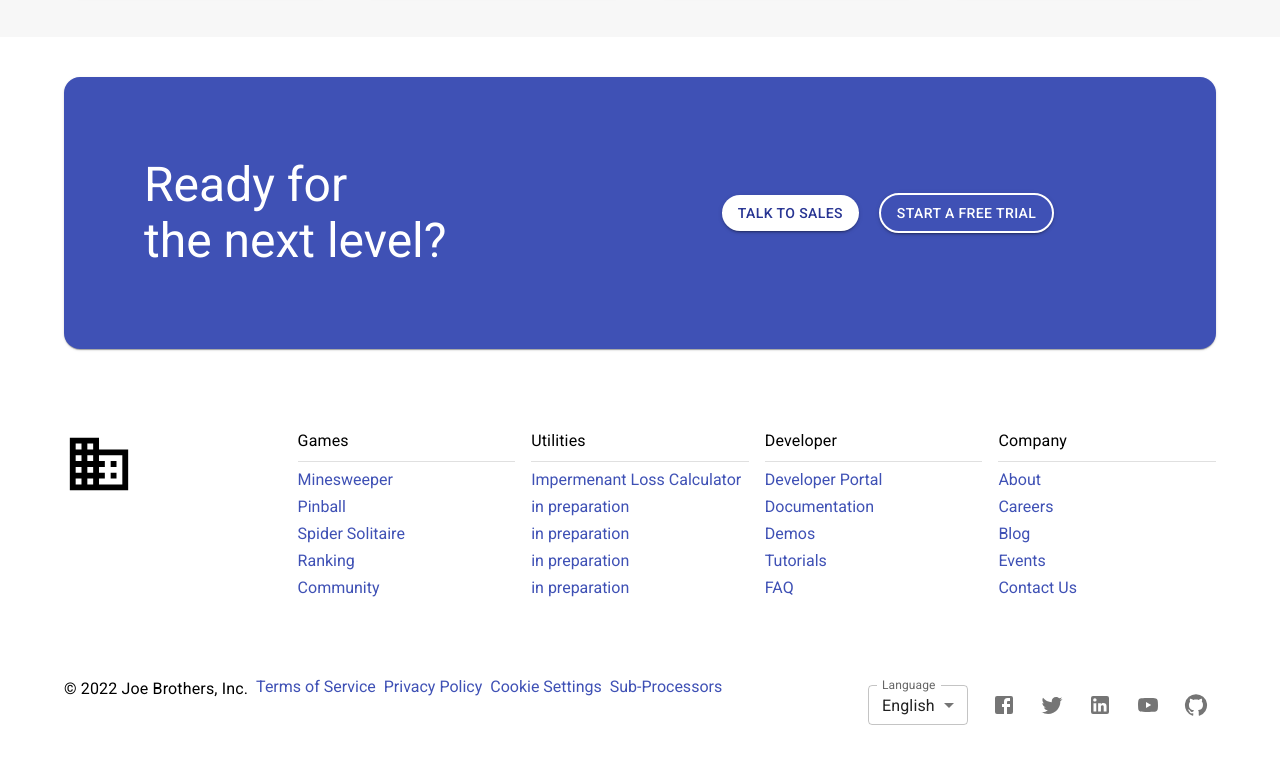
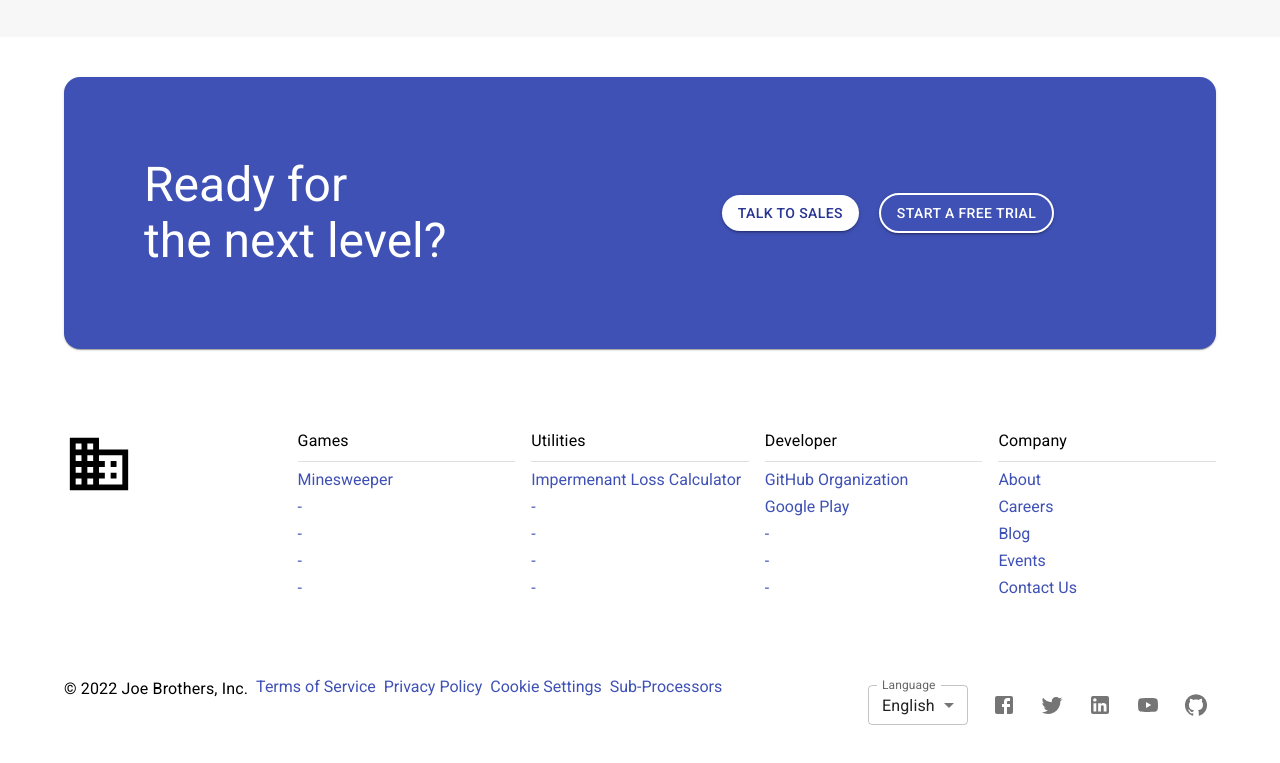
Before and after one commit to joe-brothers/joe-brothers.github.io, a React (Create React App) app: page / in a window 1280 px wide. Shown: the part 3599-4362 px from the top of the page. Built offline with nearby package versions, Linux system fonts and the light colour scheme.

Commit message:
Edit: gather links, make function that opens link

```diff
--- a/src/components/Footer/FooterMenu.tsx
+++ b/src/components/Footer/FooterMenu.tsx
@@ -1,5 +1,7 @@
 import { Divider, Grid, Link, styled, Typography } from "@mui/material";
 import { Business as BusinessIcon } from "@mui/icons-material";
+import { openLinkInNewTab } from "../../utils";
+import { links } from "../../data";
 
 const MenuLink = styled(Link)(({ theme }) => ({
   fontFamily: "Roboto",
@@ -12,38 +14,34 @@ const MenuLink = styled(Link)(({ theme }) => ({
 
 const footerMenuData: Record<string, Record<string, () => void>[]> = {
   Games: [
-    { Minesweeper: () => window.open("https://joe-brothers.com/minesweeper/", "_blank") },
-    { Pinball: () => console.log("tmp") },
-    { "Spider Solitaire": () => console.log("tmp") },
-    { Ranking: () => console.log("tmp") },
-    { Community: () => console.log("tmp") },
+    { Minesweeper: () => openLinkInNewTab(links.game.minesweeper) },
+    { "-": () => console.log("tmp") },
+    { "-": () => console.log("tmp") },
+    { "-": () => console.log("tmp") },
+    { "-": () => console.log("tmp") },
   ],
   Utilities: [
     {
-      "Impermenant Loss Calculator": () =>
-        window.open(
-          "https://play.google.com/store/apps/details?id=com.joebrothers.impermanent_loss_calculator&hl=en_US&gl=US",
-          "_blank",
-        ),
+      "Impermenant Loss Calculator": () => openLinkInNewTab(links.utility.impermanent),
     },
-    { "in preparation": () => console.log("tmp") },
-    { "in preparation": () => console.log("tmp") },
-    { "in preparation": () => console.log("tmp") },
-    { "in preparation": () => console.log("tmp") },
+    { "-": () => console.log("tmp") },
+    { "-": () => console.log("tmp") },
+    { "-": () => console.log("tmp") },
+    { "-": () => console.log("tmp") },
   ],
   Developer: [
-    { "Developer Portal": () => console.log("tmp") },
-    { Documentation: () => console.log("tmp") },
-    { Demos: () => console.log("tmp") },
-    { Tutorials: () => console.log("tmp") },
-    { FAQ: () => console.log("tmp") },
+    { "GitHub Organization": () => openLinkInNewTab(links.GitHub) },
+    { "Google Play": () => openLinkInNewTab(links.GooglePlay) },
+    { "-": () => console.log("tmp") },
+    { "-": () => console.log("tmp") },
+    { "-": () => console.log("tmp") },
   ],
   Company: [
     { About: () => console.log("tmp") },
     { Careers: () => console.log("tmp") },
     { Blog: () => console.log("tmp") },
     { Events: () => console.log("tmp") },
-    { "Contact Us": () => console.log("tmp") },
+    { "Contact Us": () => openLinkInNewTab(links.Mail) },
   ],
 };
 
--- a/src/components/Footer/SocialIcons.tsx
+++ b/src/components/Footer/SocialIcons.tsx
@@ -1,5 +1,7 @@
 import { Facebook, LinkedIn, Twitter, GitHub, YouTube } from "@mui/icons-material";
 import { IconButton } from "@mui/material";
+import { links } from "../../data";
+import { openLinkInNewTab } from "../../utils";
 
 export const SocialIcons = () => {
   return (
@@ -16,7 +18,7 @@ export const SocialIcons = () => {
       <IconButton>
         <YouTube />
       </IconButton>
-      <IconButton onClick={() => window.open("https://github.com/joe-brothers/joe-brothers.github.io", "_blank")}>
+      <IconButton onClick={() => openLinkInNewTab(links.GitHub)}>
         <GitHub />
       </IconButton>
     </>
--- a/src/components/contents/CardsContent/CardsContent.tsx
+++ b/src/components/contents/CardsContent/CardsContent.tsx
@@ -1,10 +1,9 @@
-import { useEffect } from "react";
 import { CardWithThumbnail } from "./CardWithThumbnail";
 import type { CardWithThumbnailData } from "../../../types";
 import { Container, Grid, Typography } from "@mui/material";
 
 export const CardsContent = ({ pageTitle, cardsData }: { pageTitle: string; cardsData: CardWithThumbnailData }) => {
-  useEffect(() => window.scroll({ top: 0 }), []);
+  window.scroll({ top: 0 });
 
   return (
     <Container maxWidth="lg" sx={{ pt: { xs: 11, md: 15 }, pb: 15 }}>
--- a/src/components/contents/ErrorContent/ErrorContent.tsx
+++ b/src/components/contents/ErrorContent/ErrorContent.tsx
@@ -1,6 +1,8 @@
 import { Container, Typography } from "@mui/material";
 
 export const ErrorContent = ({ emoji, message }: { emoji: string; message: string }) => {
+  window.scroll({ top: 0 });
+
   return (
     <Container maxWidth="lg" sx={{ pt: { xs: 11, md: 15 }, pb: 15 }}>
       <Typography align="center" variant="h2">
--- a/src/components/contents/MainContent/Products/Products.tsx
+++ b/src/components/contents/MainContent/Products/Products.tsx
@@ -1,6 +1,8 @@
 import { Container } from "@mui/material";
 import { useNavigate } from "react-router-dom";
 import { ProductWithImage } from "./ProductWithImage";
+import { openLinkInNewTab } from "../../../../utils";
+import { links } from "../../../../data";
 
 export const Products = () => {
   const navigate = useNavigate();
@@ -39,7 +41,7 @@ export const Products = () => {
           "If you want to join our groundbreaking plan, please send your resume to contact@joe-brothers.com",
         ]}
         linkText="Contact Joe Brothers"
-        onClickLink={() => window.open("mailto:contact@joe-brothers.com")}
+        onClickLink={() => openLinkInNewTab(links.Mail)}
       />
     </Container>
   );
--- a/src/components/contents/PrivacyContent/PrivacyContent.tsx
+++ b/src/components/contents/PrivacyContent/PrivacyContent.tsx
@@ -1,8 +1,12 @@
 import { Button, Container, Typography } from "@mui/material";
+import { openLinkInNewTab } from "../../../utils";
+import { links } from "../../../data";
 
 const apps: string[] = ["Impermanent Loss Calculator", "Joe's Minesweeper"];
 
 export const PrivacyContent = () => {
+  window.scroll({ top: 0 });
+
   return (
     <Container maxWidth="lg" sx={{ pt: { xs: 11, md: 15 }, pb: 15 }}>
       <Typography variant="h4" gutterBottom>
@@ -10,12 +14,7 @@ export const PrivacyContent = () => {
       </Typography>
       <ul>
         {apps.map((appName) => (
-          <li
-            key={`privacy_${appName}`}
-            onClick={() =>
-              window.open("https://joe-brothers.com/privacy-policy-impermanent-loss-calculator.html", "_blank")
-            }
-          >
+          <li key={`privacy_${appName}`} onClick={() => openLinkInNewTab(links.PrivacyPolicy)}>
             <Button variant="text">{appName}</Button>
           </li>
         ))}
--- a/src/data/index.ts
+++ b/src/data/index.ts
@@ -1,11 +1,26 @@
 import type { CardWithThumbnailData } from "../types";
+import { openLinkInNewTab } from "../utils";
+
+export const links = {
+  GooglePlay: "https://play.google.com/store/apps/dev?id=8562056654217636569&hl=en_US&gl=US",
+  GitHub: "https://github.com/joe-brothers",
+  PrivacyPolicy: "https://joe-brothers.com/privacy-policy-impermanent-loss-calculator.html",
+  Mail: "mailto:contact@joe-brothers.com",
+  game: {
+    minesweeper: "https://joe-brothers.com/minesweeper/",
+  },
+  utility: {
+    impermanent:
+      "https://play.google.com/store/apps/details?id=com.joebrothers.impermanent_loss_calculator&hl=en_US&gl=US",
+  },
+};
 
 export const gameData: CardWithThumbnailData = [
   {
     title: "Joe's Minesweeper",
     summary: "Cute simple minesweeper game that you can peek on answers and custom your own difficulty",
     thumbnail: { kind: "image", imageSrc: "/assets/minesweeper.png", imageAlt: "minesweeper game" },
-    onClickPlay: () => window.open("https://joe-brothers.com/minesweeper/", "_blank"),
+    onClickPlay: () => openLinkInNewTab(links.game.minesweeper),
     onClickShare: () => console.log("share clicked"),
   },
   {
@@ -70,11 +85,7 @@ export const utilityData: CardWithThumbnailData = [
     summary:
       "Impermanent Loss happens when you provided liquidity to a liquidity pool and the price of the asset in the pool changes. But how much is it exactly? With 'Impermanent Loss Calculator', you can simply calculate this.",
     thumbnail: { kind: "image", imageSrc: "/assets/impermanent.png", imageAlt: "Impermanent Loss Calculator" },
-    onClickPlay: () =>
-      window.open(
-        "https://play.google.com/store/apps/details?id=com.joebrothers.impermanent_loss_calculator&hl=en_US&gl=US",
-        "_blank",
-      ),
+    onClickPlay: () => openLinkInNewTab(links.utility.impermanent),
     onClickShare: () => console.log("share clicked"),
   },
   {
--- /dev/null
+++ b/src/utils/index.ts
@@ -0,0 +1,3 @@
+export const openLinkInNewTab = (link: string) => {
+  window.open(link, "_blank");
+};
```
